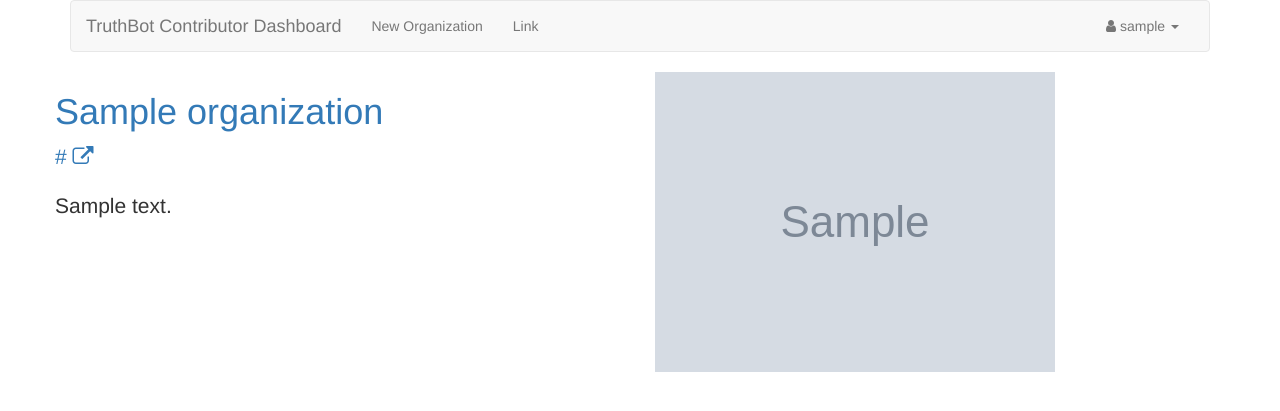
After one commit to Jaxkr/Truthbot.org, a Django app: page /dashboard/organization/1/ in a window 1280 px wide. The commit adds this page. Shown: the top 411 px of the page. Run offline with Django 3.2, Linux system fonts and the light colour scheme; a user stored in the database is signed in; tables that the repository leaves empty hold one stand-in row (values such as "Sample post"); grey boxes marked "Sample" are stand-in pictures; some libraries are stand-ins or nearby versions.

Commit message:
org info

```diff
--- a/TruthBot/TruthBot/templates/base.html
+++ b/TruthBot/TruthBot/templates/base.html
@@ -19,13 +19,13 @@
             <span class="icon-bar"></span>
             <span class="icon-bar"></span>
           </button>
-          <a class="navbar-brand" href="#">TruthBot Contributor Dashboard</a>
+          <a class="navbar-brand" href="{% url 'dashboard' %}">TruthBot Contributor Dashboard</a>
         </div>
 
         <!-- Collect the nav links, forms, and other content for toggling -->
         <div class="collapse navbar-collapse">
           <ul class="nav navbar-nav">
-            <li class="active"><a href="#">Link</a></li>
+            <li><a href="{% url 'organizationnew' %}">New Organization</a></li>
             <li><a href="#">Link</a></li>
           </ul>
           <ul class="nav navbar-nav navbar-right">
--- a/TruthBot/dashboard/models.py
+++ b/TruthBot/dashboard/models.py
@@ -17,8 +17,9 @@ class OrganizationHost(models.Model):
 
 class Organization(models.Model):
 	name = models.CharField(max_length=300, blank=False)
+	description = models.CharField(max_length=1000, blank=False)
 	logo = models.ImageField()
-	info_url = models.CharField(max_length=2083, blank=False)
+	url = models.CharField(max_length=2083, blank=False)
 	site_urls = models.ManyToManyField('OrganizationHost')
 	child_organizations = models.ManyToManyField('Organization', blank=True)
 
--- /dev/null
+++ b/TruthBot/dashboard/templates/dashboard/organization_info.html
@@ -0,0 +1,17 @@
+{% extends "base.html" %}
+
+{% block maincontent %}
+<div class="row">
+<a href=""
+</div>
+<div class="row">
+	<div class="col-md-6">
+		<h1>{{ org.name }}</h1>
+		<p class="lead"><a href="{{ org.url }}" target="_blank">{{ org.url }} <i class="fa fa-external-link"></i></a></p>
+		<p class="lead">{{ org.description }}</p>
+	</div>
+	<div class="col-md-6">
+		<img src="{{ org.logo.url }}" style="max-width: 100%">
+	</div>
+</div>
+{% endblock %}
--- a/TruthBot/dashboard/urls.py
+++ b/TruthBot/dashboard/urls.py
@@ -4,5 +4,6 @@ from . import views
 
 urlpatterns = [
     url(r'^$', views.dash_index, name='dashboard'),
-    url(r'^new-organization/$', views.organization_new, name='organizationnew')
+    url(r'new-organization/$', views.organization_new, name='organizationnew'),
+    url(r'organization/(?P<organization_pk>\d+)/$', views.organization_info, name='organizationinfo'),
 ]
--- a/TruthBot/dashboard/views.py
+++ b/TruthBot/dashboard/views.py
@@ -4,6 +4,8 @@ from django.contrib.auth.decorators import login_required
 from .forms import *
 from .models import *
 import pprint
+from django.core.urlresolvers import reverse
+
 
 # Create your views here.
 
@@ -20,8 +22,16 @@ def organization_new(request):
 		if form.is_valid():
 			org = Organization(name=form.cleaned_data['name'], info_url=form.cleaned_data['info_url'], logo=form.cleaned_data['logo'])
 			org.save()
+			return HttpResponseRedirect(reverse('organizationinfo', args=[org.pk]))
+
 		else:
 			return render(request, 'dashboard/organization_new.html', {'form': form})
 
 	form = NewOrganization()
 	return render(request, 'dashboard/organization_new.html', {'form': form})
+
+@login_required
+def organization_info(request, organization_pk):
+	org = Organization.objects.get(pk=organization_pk)
+
+	return render(request, 'dashboard/organization_info.html', {'org': org})
```
Also changed, not shown: TruthBot/dashboard/forms.py (line endings or trailing spaces).
